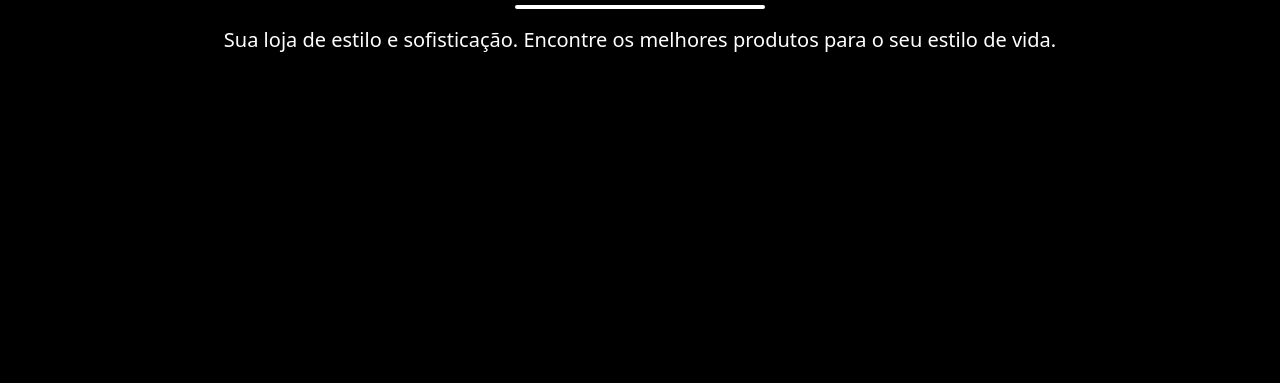
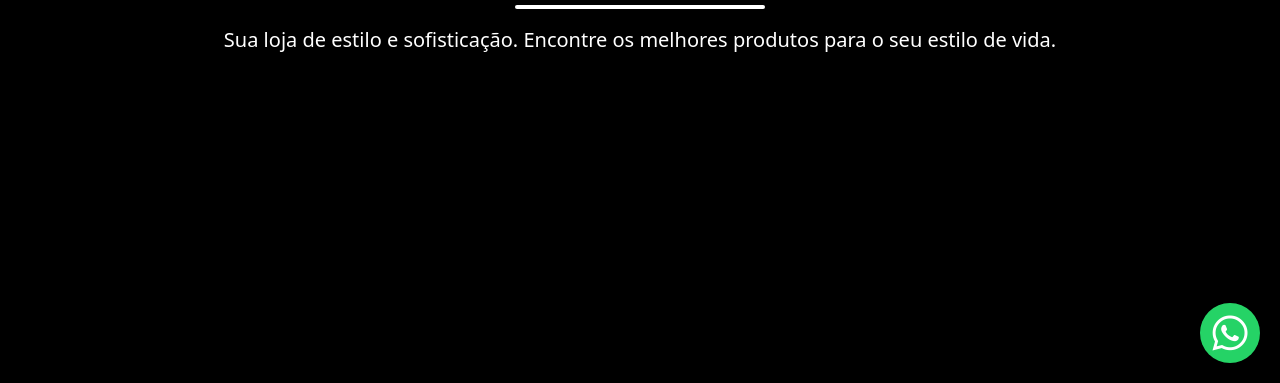
Before and after one commit to Ckistian-dev/HenriBlackStyle, a plain HTML site: page index.html in a window 1280 px wide. Shown: the part 417-800 px from the top of the page. Drawn offline with nearby package versions, Linux system fonts and the light colour scheme.

Commit message:
Update index.html

```diff
--- a/index.html
+++ b/index.html
@@ -22,6 +22,38 @@
             max-height: 300px; /* Ajuste o tamanho conforme necessário */
         }
 
+            /* Botão WhatsApp flutuante */
+            .whatsapp-btn {
+                position: fixed;
+                bottom: 20px; /* Ajuste a distância do fundo aqui */
+                right: 20px;
+                background-color: #25D366;
+                border-radius: 50%;
+                padding: 20px; /* Tamanho maior do botão */
+                font-size: 2.5rem;
+                color: white;
+                text-align: center;
+                cursor: pointer;
+                z-index: 100;
+                transition: background-color 0.3s ease;
+                width: 60px; /* Ajuste o tamanho para garantir um formato circular perfeito */
+                height: 60px; /* Ajuste o tamanho para garantir um formato circular perfeito */
+                display: flex;
+                justify-content: center;
+                align-items: center;
+                text-decoration: none; /* Remover sublinhado do link */
+            }
+
+            /* Ajuste para o ícone dentro do botão */
+            .whatsapp-btn i {
+                font-size: 2.5rem; /* Tamanho do ícone */
+            }
+
+            /* Efeito de hover */
+            .whatsapp-btn:hover {
+                background-color: #128C7E;
+            }
+
         @media (max-width: 768px) {
         #sizeShoes {
             font-size: 16px;
@@ -39,6 +71,13 @@
 
 <body>
 
+
+    <!-- Botão WhatsApp -->
+    <a href="https://wa.me/554598365970?text=Olá!%20Tenho%20interesse%20em%20algumas%20roupas." target="_blank" class="whatsapp-btn">
+        <i class="fab fa-whatsapp"></i>
+    </a>
+
+    <!-- Navegação -->
     <nav class="navbar navbar-expand-lg navbar-dark bg-black">
         <div class="container-fluid">
             <a class="navbar-brand text-light" href="#">
@@ -325,7 +364,7 @@
         <!-- Contato -->
         <div class="col-md-4 mb-3 text-center row" target="_blank">
           <h5 style="font-weight: bold;">Contato</h5>
-            <a href="https://wa.me/554598365970?text=Olá!%20Gostaria%20de%20comprar%20umas%20roupas." target="_blank" class="text-white"><i class="fas fa-phone-alt "></i> (45) 9836-5970</a>
+            <a href="https://wa.me/554598365970?text=Olá!%20Tenho%20interesse%20em%20algumas%20roupas." target="_blank" class="text-white"><i class="fas fa-phone-alt "></i> (45) 9836-5970</a>
             <a href="https://accounts.google.com/AccountChooser/signinchooser?service=mail&continue=https%3A%2F%2Fmail.google.com%2Fmail%2F&flowName=GlifWebSignIn&flowEntry=AccountChooser&ec=asw-gmail-globalnav-signin&ddm=1" target="_blank"  class="text-white"><i class="fas fa-envelope"></i> henriblackstyle@gmail.com</a>
         </div>
 
@@ -364,7 +403,7 @@
 
         // Monta a mensagem com o nome do produto, tamanho selecionado e o link do produto
         // const message = `${productUrl}\nOlá, gostaria de comprar o ${productName}, tamanho ${selectedSize}.`;
-        const message = `Olá, gostaria de comprar o(a) ${productName}, tamanho ${selectedSize}.`;
+        const message = `Olá, tenho interesse no(a) ${productName}, tamanho ${selectedSize}.`;
         const whatsappLink = `https://wa.me/554598365970?text=${encodeURIComponent(message)}`;
 
         document.getElementById(`whatsappLink-${productId}`).href = whatsappLink;
```
